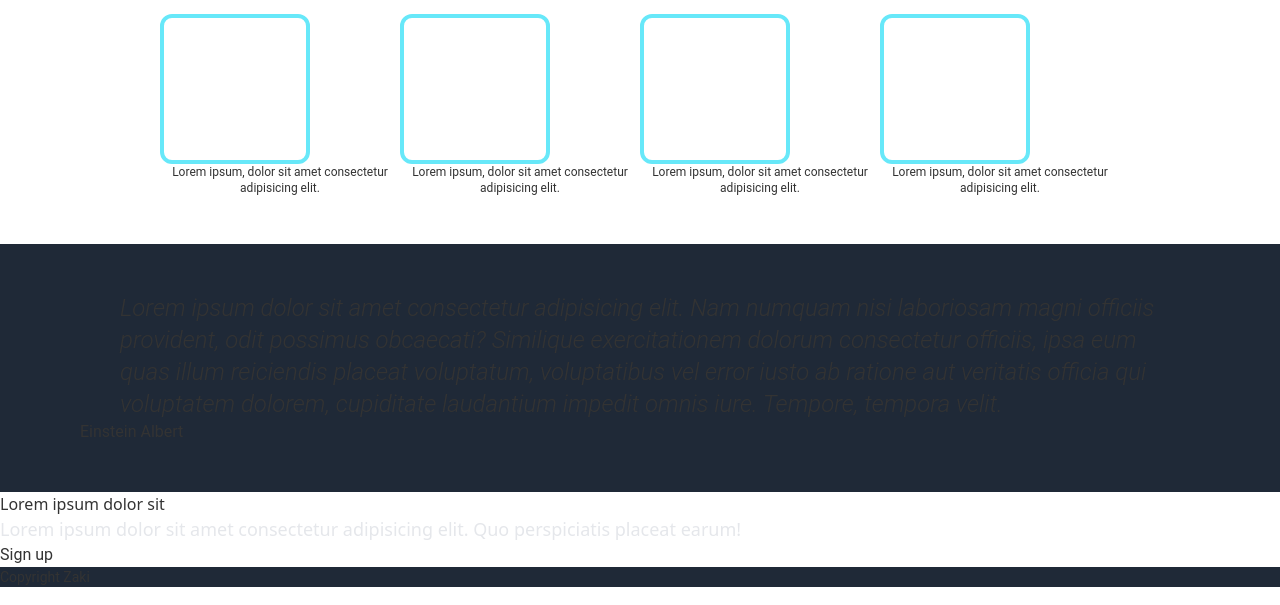
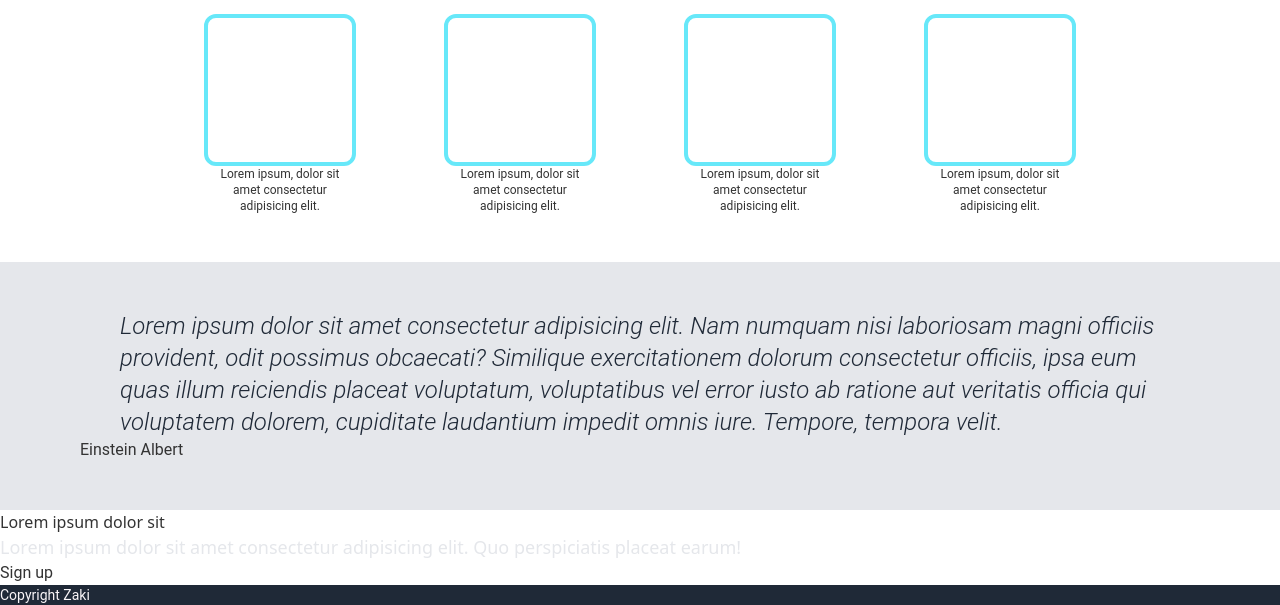
Before and after one commit to niyazaki/TOD-Landing_page, a plain HTML site: page index.html in a window 1280 px wide. Shown: the part 594-1199 px from the top of the page. Drawn offline with nearby package versions, Linux system fonts and the light colour scheme.

Commit message:
Content 1 and content 2

```diff
--- a/style.css
+++ b/style.css
@@ -73,8 +73,12 @@ body {
 }
 
 .imgCarousel {
-  width: 150px;
-  height: 150px;
+  width: 152px;
+  height: 152px;
+}
+
+.subtext {
+  inline-size: 152px;
 }
 
 .carousel {
@@ -82,5 +86,14 @@ body {
 }
 
 .content2 {
+  background-color: #e5e7eb;
+}
+
+.text-quote {
+  color: #1f2937;
+}
+
+.footer {
   background-color: #1f2937;
+  color: #f9f5f8;
 }
```
